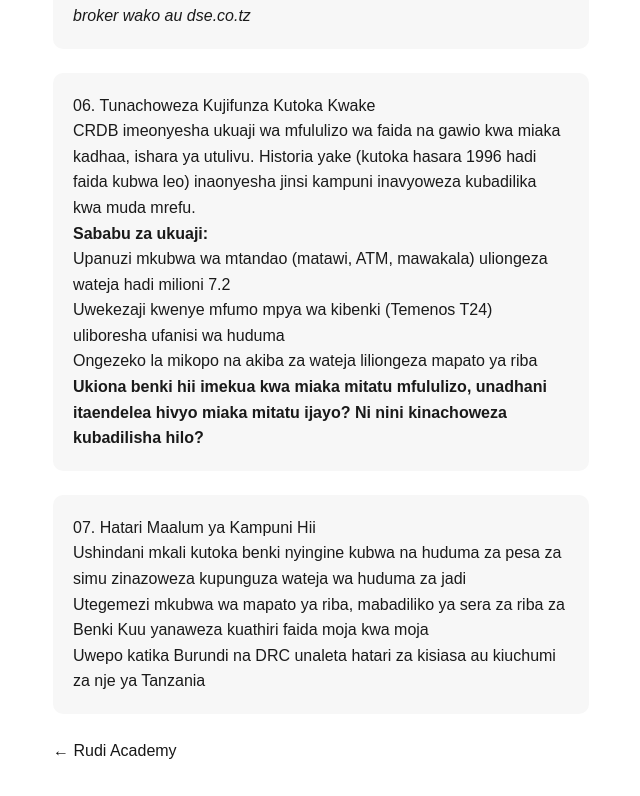
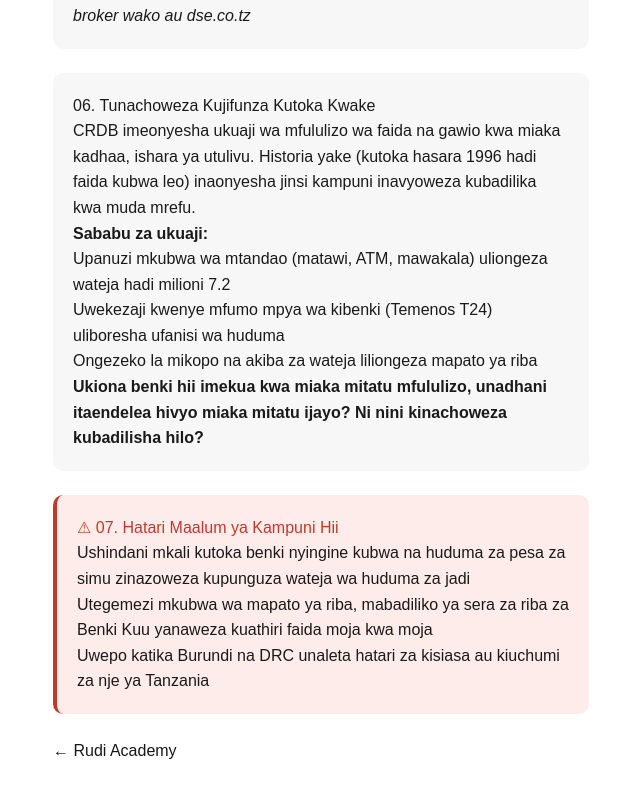
Before and after one commit to sadikiabubakari698-crypto/wekeza_nasi, a Next.js app in the folder wekeza-nasi-app/: page /kampuni/crdb in a window 1280 px wide. Shown: the part 1887-2683 px from the top of the page, without its empty margins (319-959 px from the left). Built offline with nearby package versions, Linux system fonts and the light colour scheme.

Commit message:
Rewrite CRDB profile clean with risk box, updated date, reflective question

```diff
--- a/wekeza-nasi-app/app/kampuni/crdb/page.js
+++ b/wekeza-nasi-app/app/kampuni/crdb/page.js
@@ -81,8 +81,8 @@ export default function CRDB() {
         </p>
       </div>
 
-      <div className="lesson-box">
-        <h3>07. Hatari Maalum ya Kampuni Hii</h3>
+      <div className="risk-box">
+        <h3 style={{ color: "#c0392b" }}>&#9888; 07. Hatari Maalum ya Kampuni Hii</h3>
         <ul>
           <li>Ushindani mkali kutoka benki nyingine kubwa na huduma za pesa za simu zinazoweza kupunguza wateja wa huduma za jadi</li>
           <li>Utegemezi mkubwa wa mapato ya riba, mabadiliko ya sera za riba za Benki Kuu yanaweza kuathiri faida moja kwa moja</li>
```
